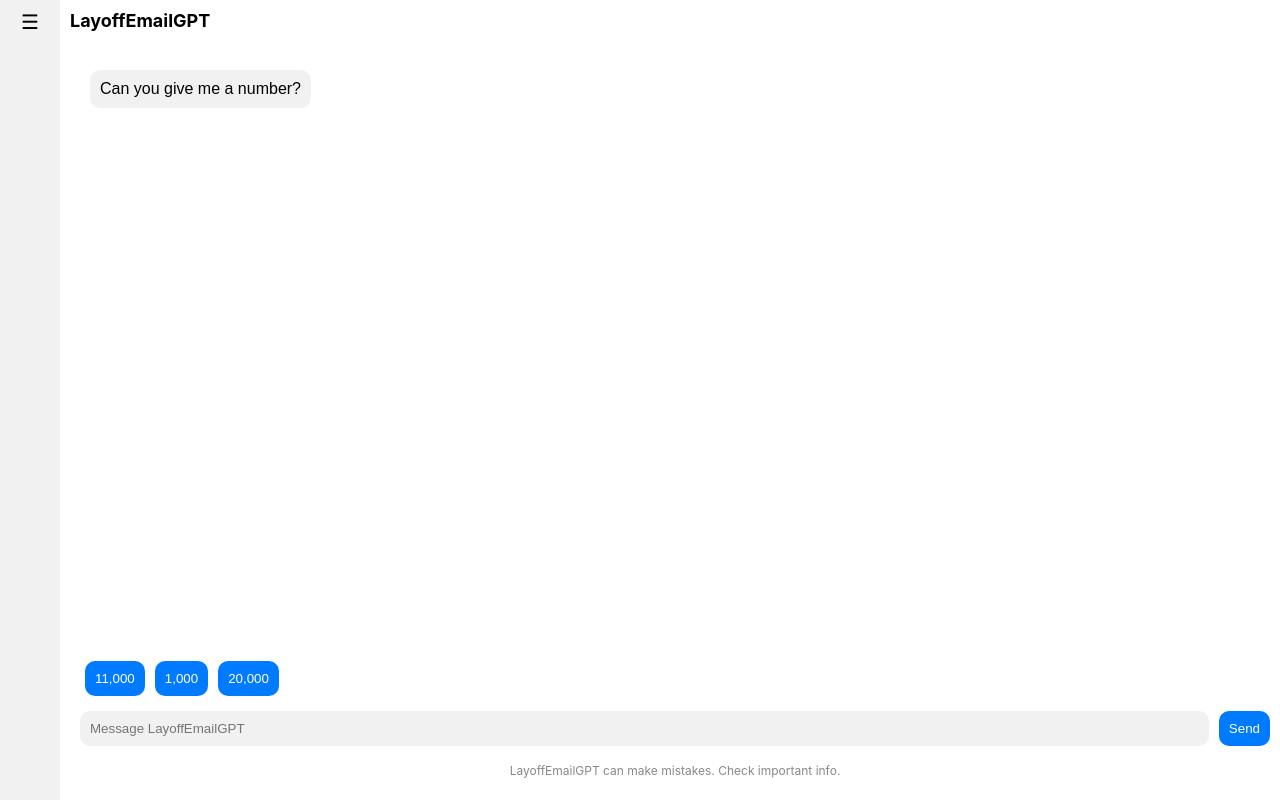
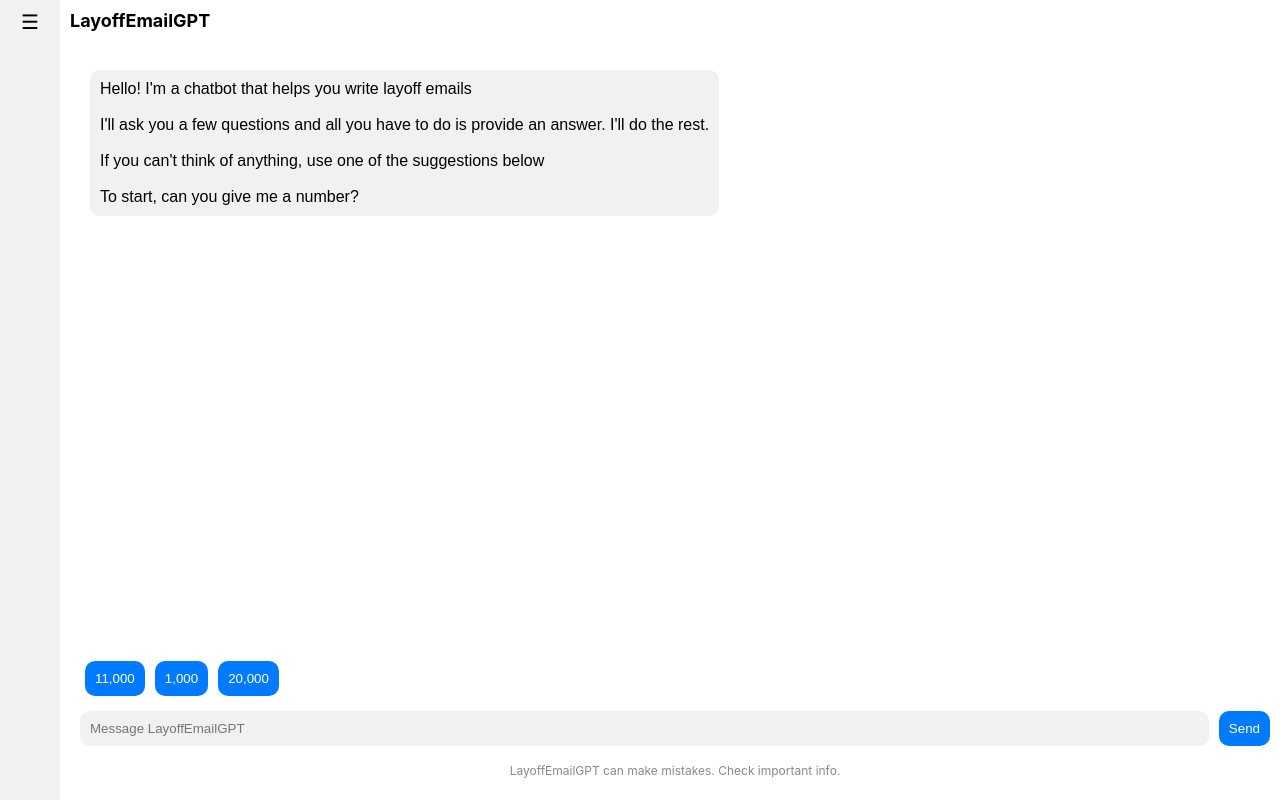
Before and after one commit to cameronellis71/layoff-email-generator, a React (Create React App) app: page / in a window 1280 px wide. Built offline with nearby package versions, Linux system fonts and the light colour scheme.

Commit message:
Show greeting message for all email templates

```diff
--- a/src/templates.js
+++ b/src/templates.js
@@ -92,7 +92,10 @@ const templates = [
         },
         questions: [
             {
-                question: "Can you give me a number?",
+                question: "Hello! I'm a chatbot that helps you write layoff emails\n\n" +
+                "I'll ask you a few questions and all you have to do is provide an answer. I'll do the rest." +
+                "\n\nIf you can't think of anything, use one of the suggestions below" +
+                "\n\nTo start, can you give me a number?",
                 suggestions: ["170", "1,000", "300"],
                 answerKey: "numEmployeesLaidOff",
             },
@@ -127,7 +130,10 @@ const templates = [
         },
         questions: [
             {
-                question: "Can you give me a number?",
+                question: "Hello! I'm a chatbot that helps you write layoff emails\n\n" +
+                "I'll ask you a few questions and all you have to do is provide an answer. I'll do the rest." +
+                "\n\nIf you can't think of anything, use one of the suggestions below" +
+                "\n\nTo start, can you give me a number?",
                 suggestions: ["11,000", "1,000", "20,000"],
                 answerKey: "numEmployeesLaidOff",
             },
```
